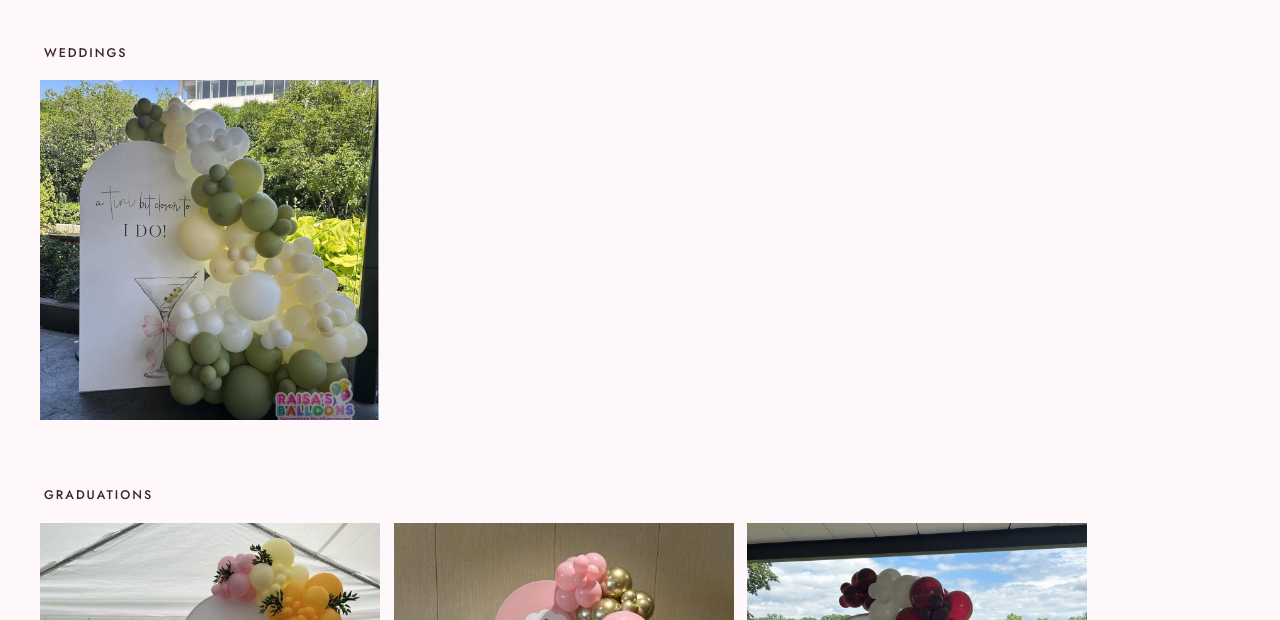
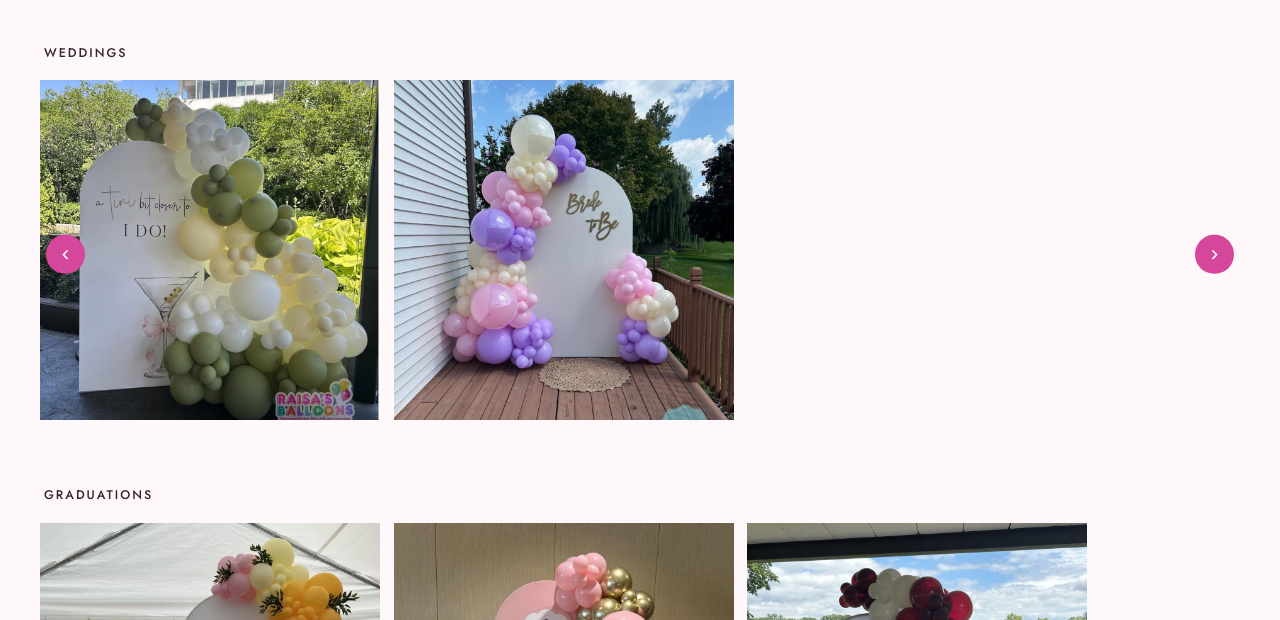
Before and after one commit to jonspangler1-byte/raisas-balloons, a plain HTML site: page portfolio.html in a window 1280 px wide. Shown: the part 1038-1658 px from the top of the page. Drawn offline with nearby package versions, Linux system fonts and the light colour scheme.

Commit message:
Add Indira and Bride to Be photos; sharper Cielito Lindo

```diff
--- a/portfolio.html
+++ b/portfolio.html
@@ -63,6 +63,9 @@
           <button type="button" class="gallery-item">
             <img src="images/gallery-10.jpg" width="1080" height="1080" alt="Pastel and metallic balloon wall with an Eiffel Tower cutout and birthday lettering.">
           </button>
+          <button type="button" class="gallery-item">
+            <img src="images/gallery-12.jpg" width="1080" height="1080" alt="Blue and yellow balloon garland with lemons and greenery around a Happy Birthday Indira backdrop with blue tile trim.">
+          </button>
         </div>
         <button type="button" class="carousel-btn prev" aria-label="Previous photos">‹</button>
         <button type="button" class="carousel-btn next" aria-label="Next photos">›</button>
@@ -76,7 +79,12 @@
           <button type="button" class="gallery-item">
             <img src="images/gallery-09.jpg" width="1080" height="1080" alt="Olive and cream balloon garland beside a bridal backdrop that reads a tini bit closer to I do.">
           </button>
+          <button type="button" class="gallery-item">
+            <img src="images/gallery-13.jpg" width="1080" height="1080" alt="Pink, lavender, and cream balloon garland around a white arch backdrop that reads Bride to Be.">
+          </button>
         </div>
+        <button type="button" class="carousel-btn prev" aria-label="Previous photos">‹</button>
+        <button type="button" class="carousel-btn next" aria-label="Next photos">›</button>
       </div>
     </section>
 
```
Also changed, not shown: images/gallery-01.jpg, images/gallery-12.jpg (added), images/gallery-13.jpg (added).
